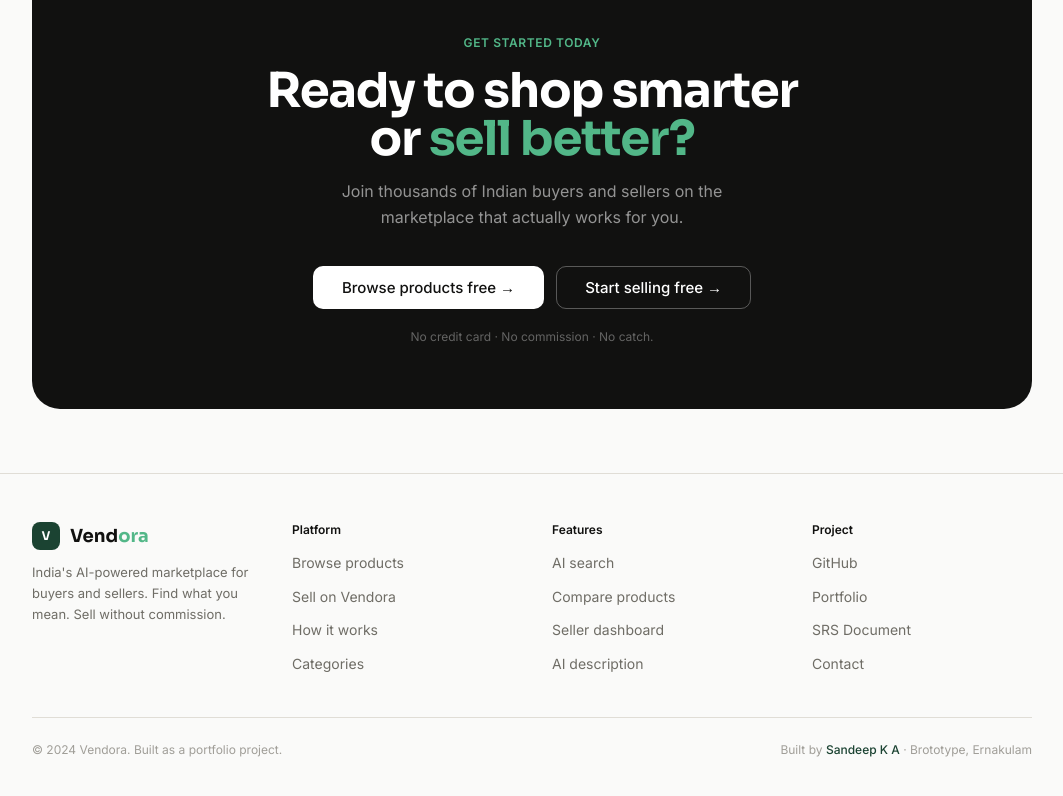
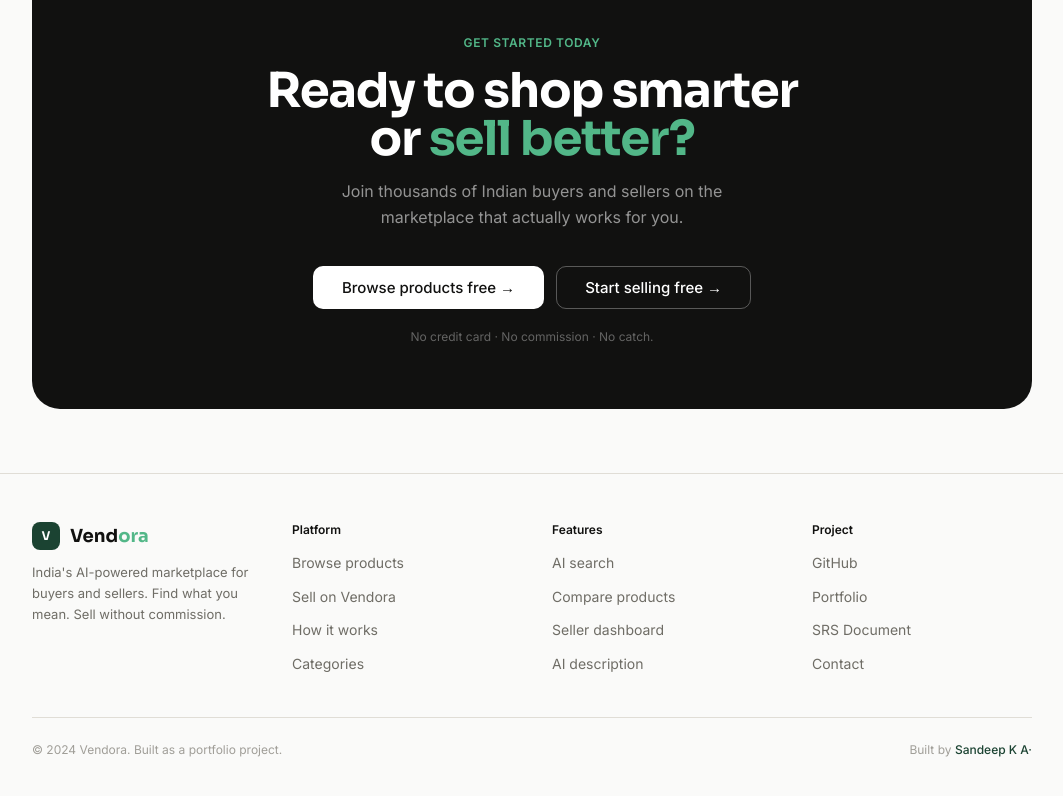
Before and after one commit to Sandeep-K-A/vendora-frontend, a React (Vite) app: page / in a window 1280 px wide. Shown: the part 5697-6493 px from the top of the page, without its empty margins (108-1171 px from the left). Built offline with nearby package versions, Linux system fonts and the light colour scheme.

Commit message:
feat: landing page completed ready to merge to develop

```diff
--- a/src/layouts/LandingFooter.tsx
+++ b/src/layouts/LandingFooter.tsx
@@ -151,8 +151,7 @@ export default function LandingFooter() {
           © 2024 Vendora. Built as a portfolio project.
         </p>
         <p className="text-ink-3 text-xs">
-          Built by <span className="text-forest font-medium">Sandeep K A</span>{" "}
-          · Brototype, Ernakulam
+          Built by <span className="text-forest font-medium">Sandeep K A·</span>
         </p>
       </div>
     </footer>
```
